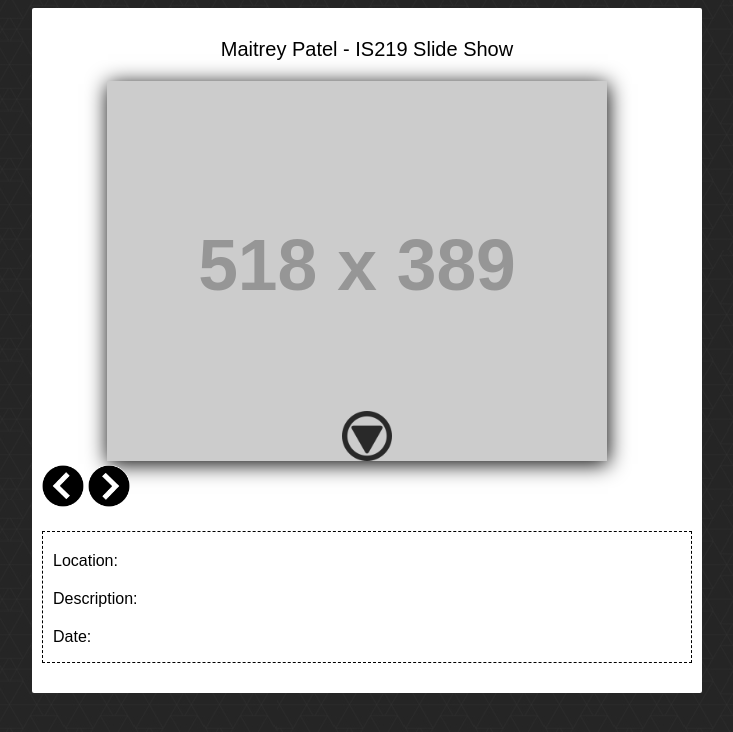
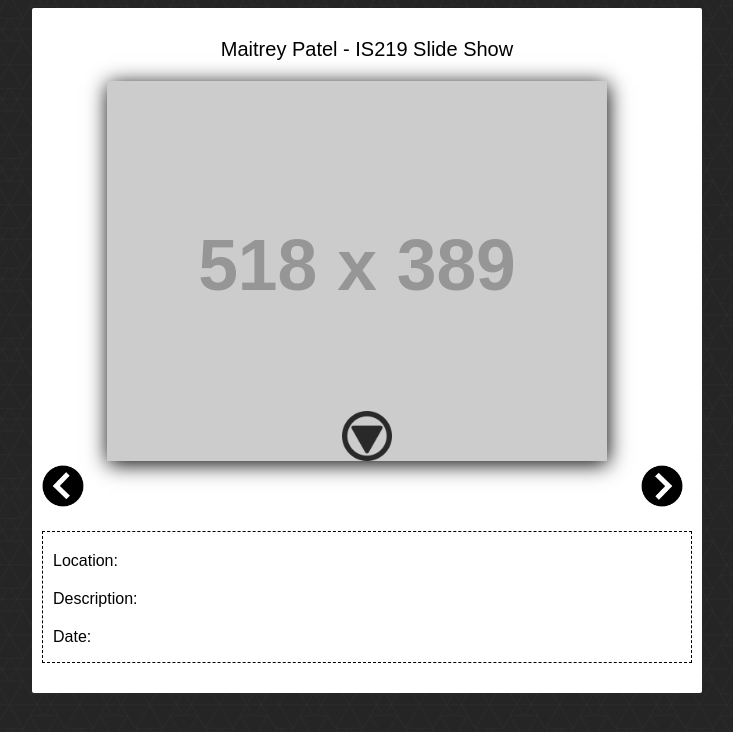
Before and after one commit to MaitreyPatel/is219s16Patel-p2, a PHP site: page /index.html in a window 1280 px wide. Shown: the top 732 px of the page, without its empty margins (273-1006 px from the left). Run offline with PHP 8.4, Linux system fonts and the light colour scheme; grey boxes labelled with a size stand in for pictures from a placeholder-image service; some libraries are stand-ins or nearby versions.

Commit message:
Add margin-left to #nextPhoto

```diff
--- a/is219-p2/css/style.css
+++ b/is219-p2/css/style.css
@@ -67,6 +67,7 @@ body {
 #nextPhoto {
 	height: 42px;
 	width: 42px;
+	margin-left: 85%;
 }
 #nextPhoto:hover {
 	opacity: 0.8
```
